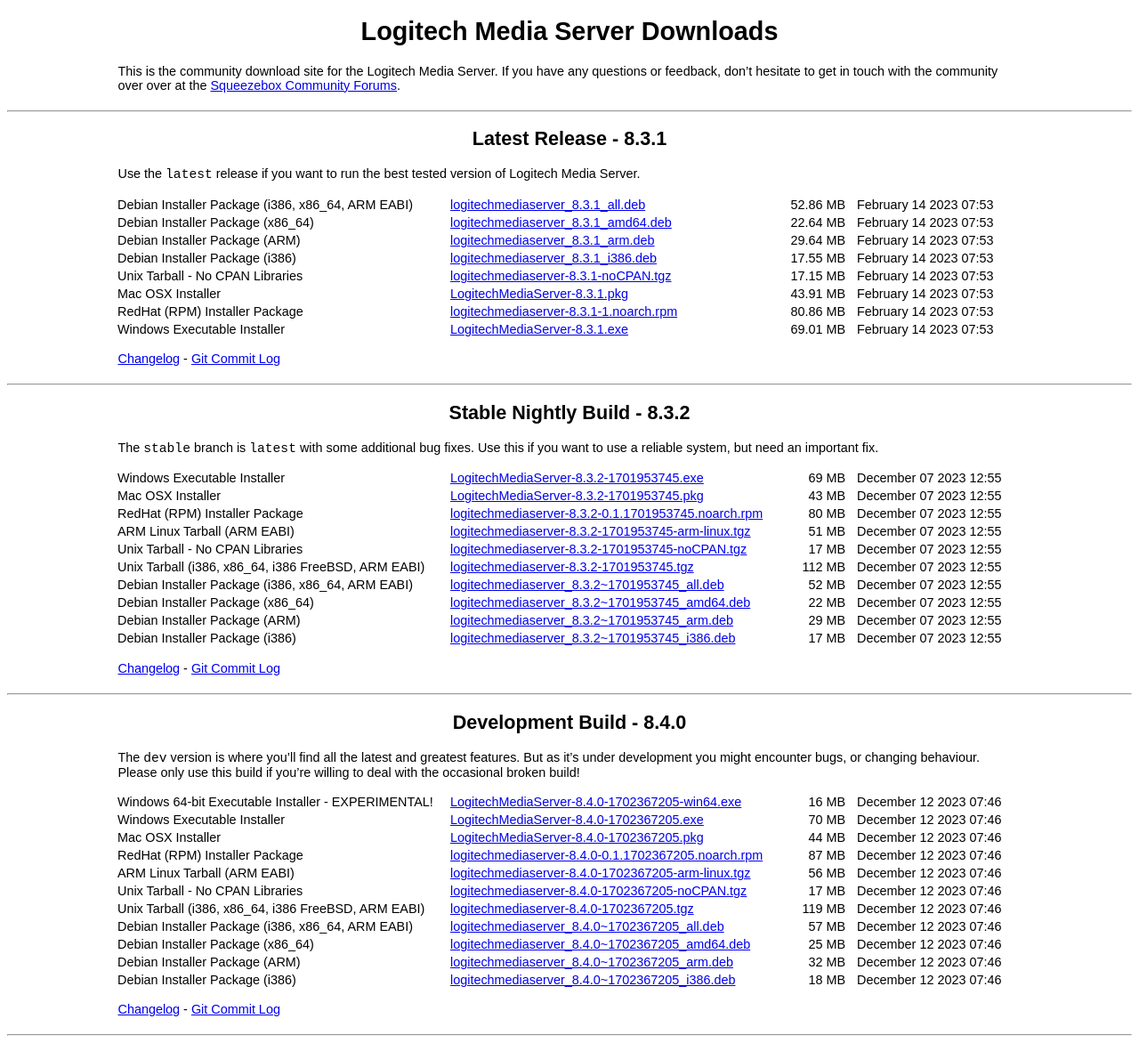
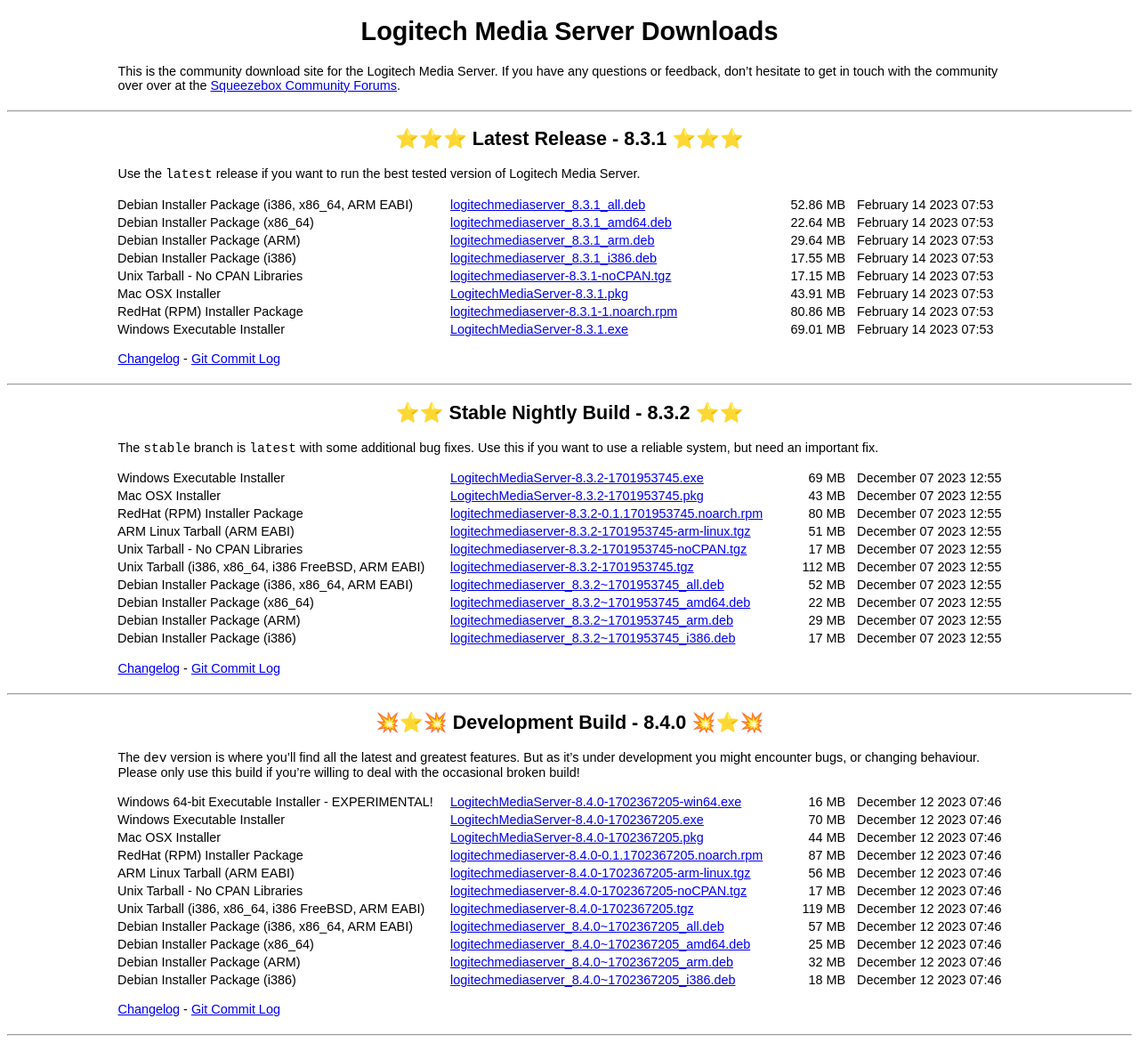
Before and after one commit to LMS-Community/lms-server-repository, a Jekyll site: the page built from index.md, in a window 1280 px wide. Shown: the whole page at 89% size. Built offline with Jekyll 4.4.1, drawn with Linux system fonts in a browser that asks for light colours; our own code applies the rules of GitHub Pages for plain Markdown files.

Commit message:
Add a little bling bling to the download page

```diff
--- a/index.md
+++ b/index.md
@@ -25,7 +25,7 @@ This is the community download site for the Logitech Media Server. If you have a
 don't hesitate to get in touch with the community over over at the [Squeezebox Community Forums](https://forums.slimdevices.com/).
 
 ---
-## Latest Release - {{ page.latest }}
+## ⭐️⭐️⭐️ Latest Release - {{ page.latest }} ⭐️⭐️⭐️
 
 Use the `latest` release if you want to run the best tested version of Logitech Media Server.
 
@@ -33,7 +33,7 @@ Use the `latest` release if you want to run the best tested version of Logitech
 
 ---
 
-## Stable Nightly Build - {{ page.stable }}
+## ⭐️⭐️ Stable Nightly Build - {{ page.stable }} ⭐️⭐️
 
 The `stable` branch is `latest` with some additional bug fixes. Use this if you want to use a reliable system,
 but need an important fix.
@@ -42,7 +42,7 @@ but need an important fix.
 
 ---
 
-## Development Build - {{ page.dev }}
+## 💥⭐️💥 Development Build - {{ page.dev }} 💥⭐️💥
 
 The `dev` version is where you'll find all the latest and greatest features. But as it's under development
 you might encounter bugs, or changing behaviour. Please only use this build if you're willing to deal with
```
